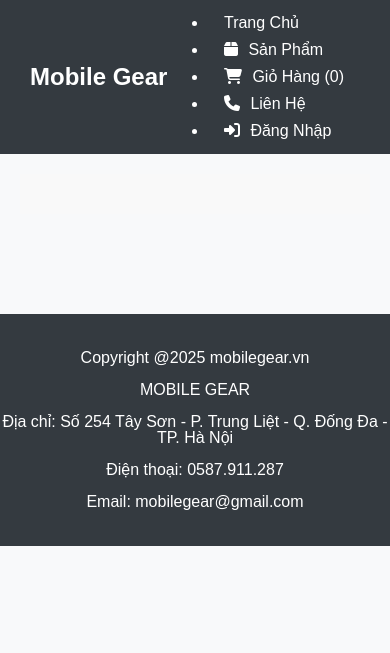
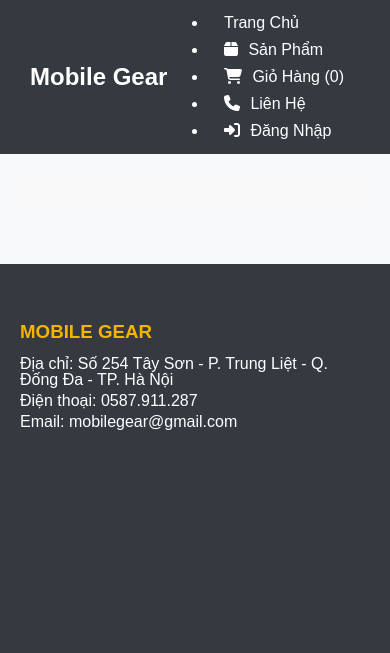
Before and after one commit to NLHN76/Store, a PHP site: page /store/user.html in a window 390 px wide. Shown: the top 653 px of the page. Run offline with PHP 8.4, Linux system fonts and the light colour scheme; data comes from the database, SQL or seed files in the repository; data that the repository does not hold is empty.

Commit message:
Update footer

```diff
--- a/css/user.css
+++ b/css/user.css
@@ -425,14 +364,77 @@ button:hover {
 
 /* Footer */
 footer {
+    background-color:#343a40 ;
+    color: #fff;
+    padding: 40px 20px 20px;
+    font-family: Arial, sans-serif;
+}
+
+.footer-container {
+    display: flex;
+    flex-wrap: wrap;
+    justify-content: space-between;
+    gap: 20px;
+}
+
+.footer-column {
+    flex: 1 1 300px;
+}
+
+.footer-column h3, .footer-column h4 {
+    margin-bottom: 15px;
+    color: #f4b400;
+}
+
+.footer-column p, .footer-column li {
+    margin: 5px 0;
+}
+
+.footer-column ul {
+    list-style: none;
+    padding: 0;
+}
+
+.footer-column ul li a {
+    color: #fff;
+    text-decoration: none;
+    transition: 0.3s;
+}
+
+.footer-column ul li a:hover {
+    color: #f4b400;
+}
+
+.social-icons a {
+    display: inline-block;
+    margin-right: 10px;
+    color: #fff;
+    font-size: 20px;
+    transition: 0.3s;
+}
+
+.social-icons a:hover {
+    color: #f4b400;
+}
+
+.footer-bottom {
     text-align: center;
-    padding: 20px 0;
-    background: #343a40;
-    color: #fff;
-    margin-top: 50px;
+    margin-top: 20px;
+    border-top: 1px solid #444;
+    padding-top: 10px;
+    font-size: 14px;
+    color: #aaa;
+}
+
+@media (max-width: 768px) {
+    .footer-container {
+        flex-direction: column;
+        gap: 30px;
+    }
 }
 
 
+/* */
 #notification {
   display: none;
   background-color: #f70101;
--- a/js/function.js
+++ b/js/function.js
@@ -96,7 +96,7 @@ function renderProducts(data) {
 
             <h3>${product.name}</h3>
             <p><strong>Mã sản phẩm:</strong> ${product.product_code}</p>
-            <p><strong>Loại sản phẩm:</strong> ${product.category}</p>
+
             <p><strong>Giá:</strong> ${priceFormatted} VNĐ</p>
 
             ${colorSelectHTML}
--- a/js/new.js
+++ b/js/new.js
@@ -1,20 +1,14 @@
-// =============================
+
 //  GIỎ HÀNG - BIẾN TOÀN CỤC
-// =============================
 let cart = [];
 let totalPrice = 0;
 
-// =============================
-//  DOM
-// =============================
 const productsContainer = document.getElementById('products-container');
 const searchInput = document.getElementById('searchInput');
 const categoryFilter = document.getElementById('categoryFilter');
 const notification = document.getElementById('notification');
 
-// =============================
 //  LOAD SẢN PHẨM TỪ SERVER
-// =============================
 let allProducts = [];
 
 fetch('get_products.php')
@@ -25,9 +19,9 @@ fetch('get_products.php')
     })
     .catch(err => console.error('❌ Lỗi khi tải sản phẩm:', err));
 
-// =============================
+
 //  HIỂN THỊ SECTION
-// =============================
+
 function showSection(section) {
     const sections = document.querySelectorAll('main > section');
     sections.forEach(sec => sec.style.display = 'none');
@@ -38,9 +32,9 @@ function showSection(section) {
     if (section === 'cart') updateCartDisplay();
 }
 
-// =============================
+
 //  LỌC THEO TỪ KHÓA + DANH MỤC
-// =============================
+
 function applyFilters() {
     const keyword = searchInput.value.toLowerCase();
     const category = categoryFilter.value;
@@ -64,9 +58,8 @@ function applyFilters() {
 searchInput.addEventListener('input', applyFilters);
 categoryFilter.addEventListener('change', applyFilters);
 
-// =============================
+
 //  RENDER SẢN PHẨM
-// =============================
 function renderProducts(data) {
     productsContainer.innerHTML = '';
 
@@ -103,7 +96,7 @@ function renderProducts(data) {
 
             <h3>${product.name}</h3>
             <p><strong>Mã sản phẩm:</strong> ${product.product_code}</p>
-            <p><strong>Loại sản phẩm:</strong> ${product.category}</p>
+
             <p><strong>Giá:</strong> ${priceFormatted} VNĐ</p>
 
             ${colorSelectHTML}
@@ -119,9 +112,7 @@ function renderProducts(data) {
             window.location.href = `no_feedback.php?code=${product.product_code}`;
         });
 
-        // =============================
         //  LOAD TỒN KHO THEO MÀU
-        // =============================
         const select = productDiv.querySelector('.color-select');
         const stockSpan = productDiv.querySelector('.stock');
         const soldSpan = productDiv.querySelector('.sold');
@@ -152,9 +143,7 @@ function renderProducts(data) {
     });
 }
 
-// =============================
 //  THÊM SẢN PHẨM VÀO GIỎ HÀNG
-// =============================
 function addToCart(button) {
     const product = button.parentElement;
     const productName = product.getAttribute('data-name');
@@ -192,9 +181,8 @@ function addToCart(button) {
     showSection('cart');
 }
 
-// =============================
+
 //  HIỂN THỊ GIỎ HÀNG
-// =============================
 function updateCartDisplay() {
     const cartItemsDiv = document.getElementById('cart-items');
     cartItemsDiv.innerHTML = '';
--- a/user.html
+++ b/user.html
@@ -41,13 +41,8 @@
         <section id="home"> </section>
 
         <section id="products">
-
-    <!-- Thanh tìm kiếm + lọc danh mục -->
     <div class="filter-bar">
-
-        <input type="text" id="searchInput"
-               placeholder="Tìm kiếm sản phẩm theo loại, tên hoặc mã...">
-
+        <input type="text" id="searchInput" placeholder="Tìm kiếm sản phẩm theo loại, tên hoặc mã...">
         <select id="categoryFilter">
             <option value="all">Tất cả danh mục</option>
             <option value="Tai nghe">Tai nghe</option>
@@ -55,13 +50,7 @@
             <option value="Ốp lưng">Ốp lưng</option>
             <option value="Kính cường lực">Kính cường lực</option>
         </select>
-
     </div>
-
-    <div id="products-container"></div>
-
-</section>
-    <!-- Nơi hiển thị sản phẩm -->
     <div id="products-container"></div>
 </section>
 
@@ -152,12 +141,50 @@
 
 
 <footer>
-        <p>Copyright @2025 mobilegear.vn</p>
-        <p>MOBILE GEAR </p>
+    <div class="footer-container">
+
+        <!-- Cột 1: Thông tin cửa hàng -->
+        <div class="footer-column">
+            <h3>MOBILE GEAR</h3>
             <p>Địa chỉ: Số 254 Tây Sơn - P. Trung Liệt - Q. Đống Đa - TP. Hà Nội</p>
             <p>Điện thoại: 0587.911.287</p>
             <p>Email: mobilegear@gmail.com</p>
+        </div>
+
+        <!-- Cột 2: Bản đồ Google Maps -->
+        <div class="footer-column">
+            <h4>Bản đồ cửa hàng</h4>
+            <iframe
+                src="https://www.google.com/maps/embed?pb=!1m18!1m12!1m3!1d3724.850620123456!2d105.82664431540412!3d21.00818248599739!2m3!1f0!2f0!3f0!3m2!1i1024!2i768!4f13.1!3m3!1m2!1s0x3135ab123456789%3A0xabcdef123456!2s254%20Tay%20Son%2C%20Trung%20Liet%2C%20Dong%20Da%2C%20Hanoi!5e0!3m2!1sen!2s!4v1700000000000"
+                width="100%" height="200" style="border:0;" allowfullscreen="" loading="lazy"></iframe>
+        </div>
+
+        <!-- Cột 3: Liên kết nhanh + mạng xã hội -->
+        <div class="footer-column">
+            <h4>Liên kết nhanh</h4>
+            <ul>
+    <li><a href="#home" onclick="showSection('home')">Trang Chủ</a></li>
+    <li><a href="#products" onclick="showSection('products')">Sản Phẩm</a></li>
+    <li><a href="#cart" onclick="showSection('cart')">Giỏ Hàng</a></li>
+    <li><a href="#contact" onclick="showSection('contact')">Liên Hệ</a></li>
+            </ul>
+
+            <h4>Kết nối với chúng tôi</h4>
+            <div class="social-icons">
+                <a href="https://www.facebook.com/nam.nguyen.133454" target="_blank"><i class="fab fa-facebook-f"></i></a>
+                <a href="https://zalo.me/0587911287" target="_blank"><i class="fab fa-zalo"></i></a>
+                <a href="#"><i class="fab fa-instagram"></i></a>
+            </div>
+        </div>
+
+    </div>
+
+    <!-- Bản quyền -->
+    <div class="footer-bottom">
+        <p>&copy; 2025 MOBILE GEAR. All rights reserved.</p>
+    </div>
 </footer>
+
 
 
 
```
Also changed, not shown: other parts of css/user.css (+0 -61 lines), user_logout.html (+40 -16 lines). Lines whose indentation alone changed are shown as unchanged.
